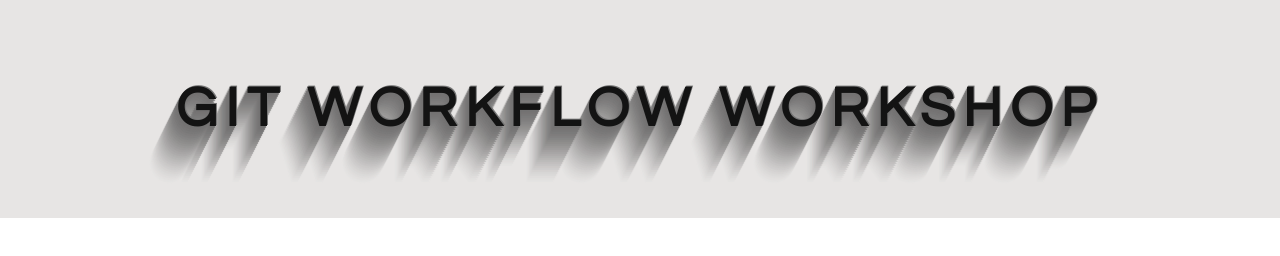
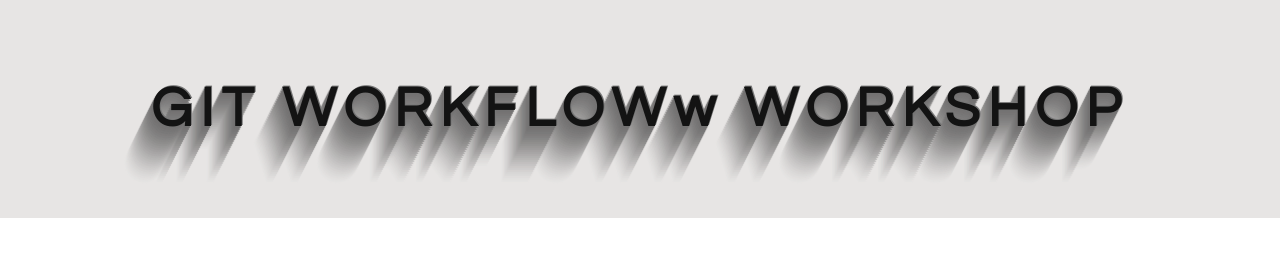
Before and after one commit to GSG-FC02/git-github-ws, a plain HTML site: page index.html in a window 1280 px wide. Drawn offline with Linux system fonts and the light colour scheme.

Commit message:
test and try sth

```diff
--- a/index.html
+++ b/index.html
@@ -8,6 +8,6 @@
   </head>
 
   <body>
-    <h1 class="page-heading">GIT WORKFLOW WORKSHOP</h1>
+    <h1 class="page-heading">GIT WORKFLOWw WORKSHOP</h1>
   </body>
 </html>
```
